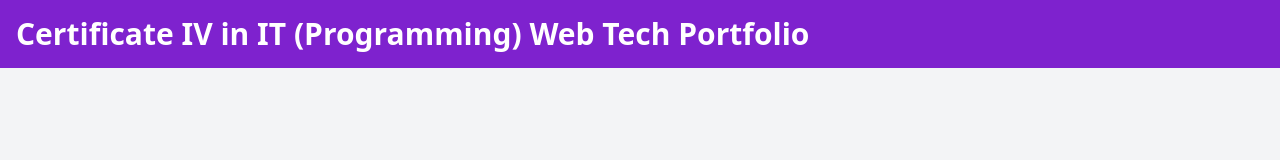
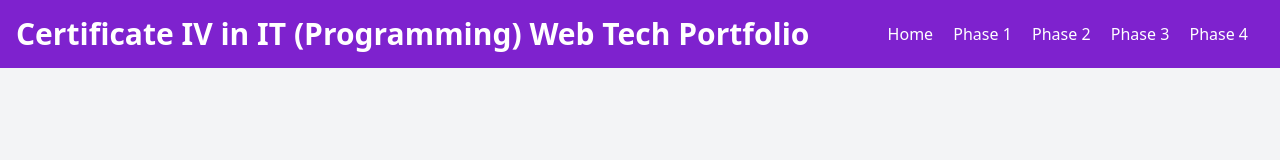
Before and after one commit to GooseTafe/web_tech, a website: page phase-5/index.html in a window 1280 px wide. Drawn offline with Linux system fonts and the light colour scheme.

Commit message:
feat(phase-5): Implement navigation within header

```diff
--- a/phase-5/index.html
+++ b/phase-5/index.html
@@ -11,6 +11,13 @@
 <header class="bg-purple-700 text-white p-4">
     <div class="container mx-auto flex flex-col md:flex-row justify-between items-center">
         <h1 class="text-3xl font-bold mb-4 md:mb-0">Certificate IV in IT (Programming) Web Tech Portfolio</h1>
+        <nav class="md:space-x-4 md:pr-4">
+            <a href="index.html" class="text-white hover:text-gray-400 transition">Home</a>
+            <a href="../phase-1/index.html" class="text-white hover:text-gray-400 transition">Phase 1</a>
+            <a href="../phase-2/index.html" class="text-white hover:text-gray-400 transition">Phase 2</a>
+            <a href="../phase-3/index.html" class="text-white hover:text-gray-400 transition">Phase 3</a>
+            <a href="../phase-4/index.html" class="text-white hover:text-gray-400 transition">Phase 4</a>
+        </nav>
     </div>
 </header>
 </body>
```
